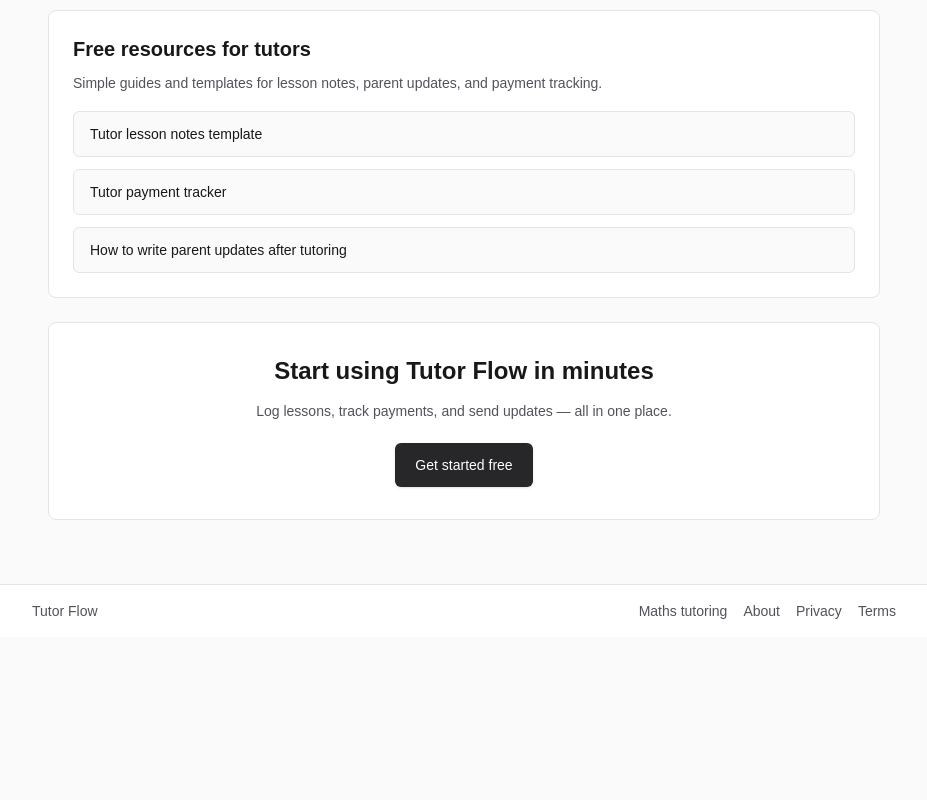
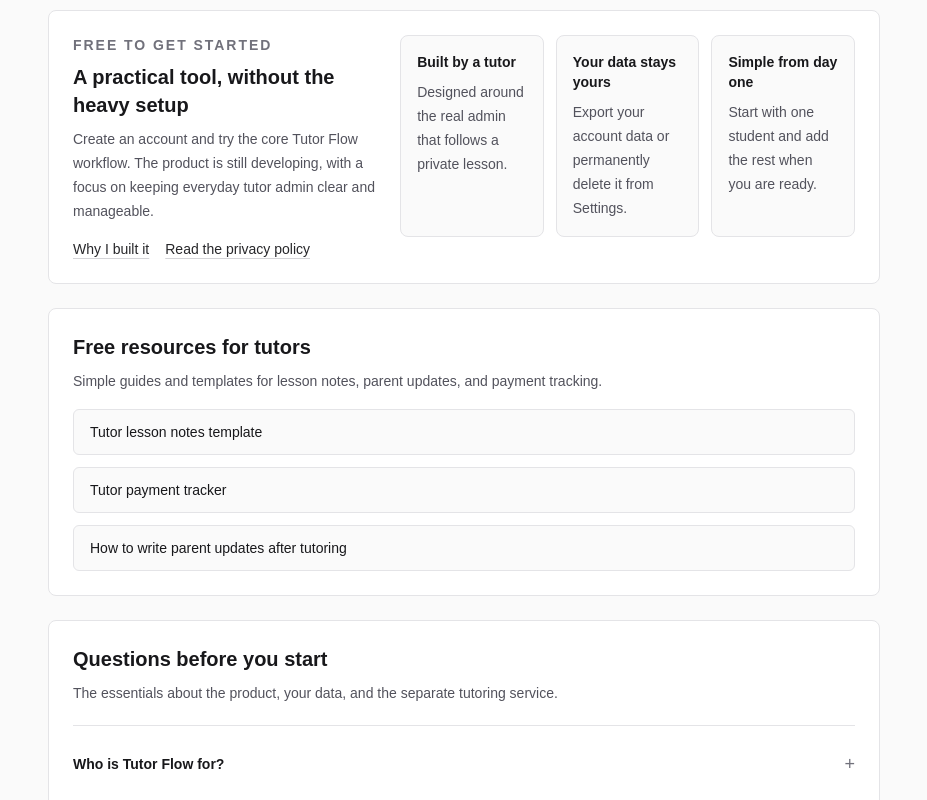
Before and after one commit to p8bvbwqfrs-collab/na-tutor-flow, a Next.js app: page / in a window 1280 px wide. Shown: the part 1140-1940 px from the top of the page, without its empty margins (176-1103 px from the left). Before the commit the page ends 1777 px from the top, so only its background shows below. Built offline with nearby package versions, Linux system fonts and the light colour scheme.

Commit message:
feat(marketing): add public signup trust guidance

```diff
--- a/src/app/(public)/layout.tsx
+++ b/src/app/(public)/layout.tsx
@@ -23,6 +23,12 @@
           </Link>
           <nav className="flex items-center gap-1" aria-label="Primary navigation">
             <Link
+              href="/how-it-works"
+              className="hidden rounded-md px-2 py-2 text-sm font-medium text-zinc-700 transition-colors hover:bg-zinc-50 hover:text-zinc-900 hover:underline focus-visible:outline-none focus-visible:ring-2 focus-visible:ring-blue-600 focus-visible:ring-offset-2 sm:inline-flex sm:px-3"
+            >
+              How it works
+            </Link>
+            <Link
               href="/maths-tutor"
               className="rounded-md px-2 py-2 text-sm font-medium text-zinc-700 transition-colors hover:bg-zinc-50 hover:text-zinc-900 hover:underline focus-visible:outline-none focus-visible:ring-2 focus-visible:ring-blue-600 focus-visible:ring-offset-2 sm:px-3"
             >
--- a/src/app/(public)/page.tsx
+++ b/src/app/(public)/page.tsx
@@ -47,6 +47,44 @@
     copy: "Turn notes into clear updates in seconds",
   },
 ];
+
+const reassurances = [
+  {
+    title: "Built by a tutor",
+    copy: "Designed around the real admin that follows a private lesson.",
+  },
+  {
+    title: "Your data stays yours",
+    copy: "Export your account data or permanently delete it from Settings.",
+  },
+  {
+    title: "Simple from day one",
+    copy: "Start with one student and add the rest when you are ready.",
+  },
+] as const;
+
+const faqs = [
+  {
+    question: "Who is Tutor Flow for?",
+    answer:
+      "Tutor Flow is designed for independent tutors who want one straightforward place for lesson records, scheduling, parent updates, and payment tracking.",
+  },
+  {
+    question: "How much does it cost?",
+    answer:
+      "Tutor Flow is currently free to get started. It is an early-stage product, so the service and its features will continue to develop.",
+  },
+  {
+    question: "What happens to the information I add?",
+    answer:
+      "You retain ownership of your student and lesson data. You can download a portable copy or permanently delete your account and saved data from Settings.",
+  },
+  {
+    question: "Is the maths-tutoring service part of the software?",
+    answer:
+      "No. Tutor Flow is the software product for tutors. The maths-tutoring page describes a separate private tuition service offered by the builder.",
+  },
+] as const;
 
 function FeatureIcon({ icon }: { icon: string }) {
   const commonProps = {
@@ -108,7 +146,7 @@
       <div className="overflow-hidden rounded-lg border border-zinc-200 bg-white p-6 sm:p-8 lg:p-10">
         <div className="grid gap-8 lg:grid-cols-[minmax(0,0.9fr)_minmax(0,1.1fr)] lg:items-center lg:gap-10 xl:gap-12">
           <div className="mx-auto max-w-xl text-center lg:mx-0 lg:text-left">
-            <p className="whitespace-nowrap text-sm font-semibold uppercase tracking-[0.18em] text-zinc-500">
+            <p className="text-xs font-semibold uppercase tracking-[0.14em] text-zinc-500 sm:text-sm sm:tracking-[0.18em]">
               Built for independent tutors
             </p>
             <h1 className="mx-auto mt-3 max-w-[24ch] text-balance text-3xl font-semibold tracking-tight text-zinc-900 sm:text-5xl lg:mx-0">
@@ -179,6 +217,46 @@
         </div>
       </section>
 
+      <section className="rounded-lg border border-zinc-200 bg-white p-5 sm:p-6" aria-labelledby="trust-heading">
+        <div className="grid gap-6 lg:grid-cols-[minmax(0,0.8fr)_minmax(0,1.2fr)] lg:items-start">
+          <div className="max-w-xl">
+            <p className="text-sm font-semibold uppercase tracking-[0.14em] text-zinc-500">
+              Free to get started
+            </p>
+            <h2 id="trust-heading" className="mt-2 text-xl font-semibold text-zinc-900">
+              A practical tool, without the heavy setup
+            </h2>
+            <p className="mt-2 text-sm leading-6 text-zinc-600">
+              Create an account and try the core Tutor Flow workflow. The product is still
+              developing, with a focus on keeping everyday tutor admin clear and manageable.
+            </p>
+            <div className="mt-4 flex flex-wrap gap-x-4 gap-y-2 text-sm">
+              <Link
+                href="/about"
+                className="font-medium text-zinc-800 underline decoration-zinc-300 underline-offset-4 hover:decoration-zinc-700 focus-visible:outline-none focus-visible:ring-2 focus-visible:ring-blue-600 focus-visible:ring-offset-2"
+              >
+                Why I built it
+              </Link>
+              <Link
+                href="/privacy"
+                className="font-medium text-zinc-800 underline decoration-zinc-300 underline-offset-4 hover:decoration-zinc-700 focus-visible:outline-none focus-visible:ring-2 focus-visible:ring-blue-600 focus-visible:ring-offset-2"
+              >
+                Read the privacy policy
+              </Link>
+            </div>
+          </div>
+
+          <div className="grid gap-3 sm:grid-cols-3">
+            {reassurances.map((item) => (
+              <article key={item.title} className="rounded-lg border border-zinc-200 bg-zinc-50 p-4">
+                <h3 className="text-sm font-semibold text-zinc-900">{item.title}</h3>
+                <p className="mt-2 text-sm leading-6 text-zinc-600">{item.copy}</p>
+              </article>
+            ))}
+          </div>
+        </div>
+      </section>
+
       <section className="rounded-lg border border-zinc-200 bg-white p-5 sm:p-6">
         <h2 className="text-xl font-semibold text-zinc-900">Free resources for tutors</h2>
         <p className="mt-2 text-sm leading-6 text-zinc-600">
@@ -206,10 +284,37 @@
         </div>
       </section>
 
+      <section className="rounded-lg border border-zinc-200 bg-white p-5 sm:p-6" aria-labelledby="faq-heading">
+        <div className="max-w-2xl">
+          <h2 id="faq-heading" className="text-xl font-semibold text-zinc-900">
+            Questions before you start
+          </h2>
+          <p className="mt-2 text-sm leading-6 text-zinc-600">
+            The essentials about the product, your data, and the separate tutoring service.
+          </p>
+        </div>
+        <div className="mt-5 divide-y divide-zinc-200 border-y border-zinc-200">
+          {faqs.map((item) => (
+            <details key={item.question} className="group py-4">
+              <summary className="flex min-h-11 cursor-pointer list-none items-center justify-between gap-4 rounded-md text-sm font-semibold text-zinc-900 focus-visible:outline-none focus-visible:ring-2 focus-visible:ring-blue-600 focus-visible:ring-offset-2 [&::-webkit-details-marker]:hidden">
+                {item.question}
+                <span
+                  className="text-lg font-normal text-zinc-500 transition-transform group-open:rotate-45"
+                  aria-hidden="true"
+                >
+                  +
+                </span>
+              </summary>
+              <p className="max-w-3xl pb-1 pr-8 text-sm leading-6 text-zinc-600">{item.answer}</p>
+            </details>
+          ))}
+        </div>
+      </section>
+
       <section className="rounded-lg border border-zinc-200 bg-white p-6 text-center sm:p-8">
         <h2 className="text-2xl font-semibold text-zinc-900">Start using Tutor Flow in minutes</h2>
         <p className="mx-auto mt-3 max-w-2xl text-sm leading-6 text-zinc-600">
-          Log lessons, track payments, and send updates — all in one place.
+          Create your free account, add one student, and see how the workflow fits your tutoring.
         </p>
         <Link
           href="/signup"
```
Also changed, not shown: 1 other file (tests, documents, lock files or other folders).
